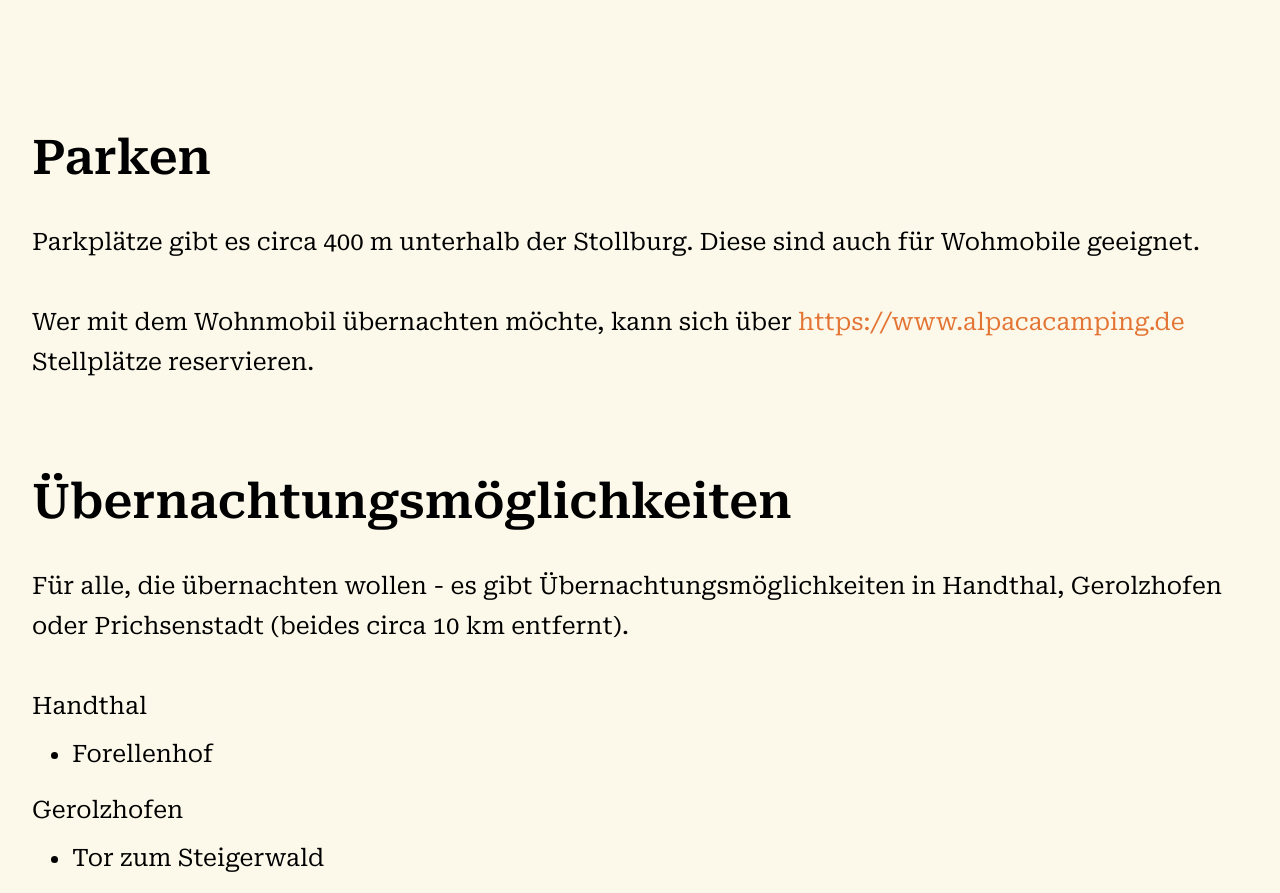
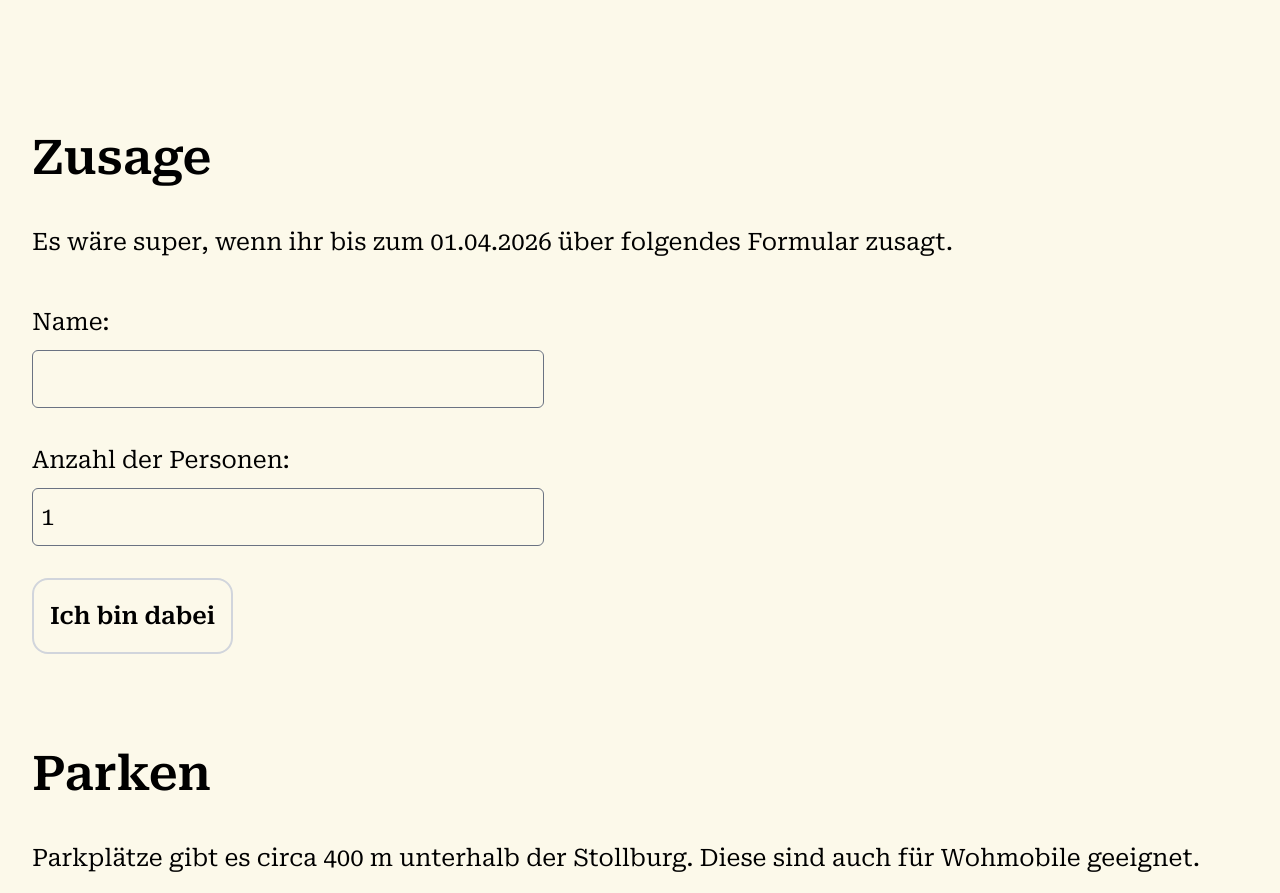
Before and after one commit to fkleed/60-years-party, an Angular app: page / in a window 1280 px wide. Shown: the part 2002-2895 px from the top of the page. Built offline with nearby package versions, Linux system fonts and the light colour scheme.

Commit message:
WIP layout

```diff
--- a/src/app/app.html
+++ b/src/app/app.html
@@ -21,6 +21,9 @@
         <br>
         <p>Wir feiern gemeinsam am 23.05.2026 um 18 Uhr in Handthal auf der Stollburg, 97516 Oberschwarzach.</p>
       </app-image-with-content>
+    </div>
+    <div class="content">
+      <app-acceptance-form />
     </div>
     <div class="content">
       <h2 class="text-4xl lg:text-5xl font-semibold">Parken</h2>
--- a/src/app/app.ts
+++ b/src/app/app.ts
@@ -3,10 +3,11 @@ import { Header } from "./layout/header/header";
 import { Footer } from "./layout/footer/footer";
 import { ImagePosition, ImageWithContent, ImageWithContentData } from './components/image-with-content/image-with-content';
 import { Confetti } from "./components/confetti/confetti";
+import { AcceptanceForm } from "./components/acceptance-form/acceptance-form";
 
 @Component({
   selector: 'app-root',
-  imports: [Header, Footer, ImageWithContent, Confetti],
+  imports: [Header, Footer, ImageWithContent, Confetti, AcceptanceForm],
   templateUrl: './app.html',
   styleUrl: './app.css',
 })
--- /dev/null
+++ b/src/app/components/acceptance-form/acceptance-form.html
@@ -0,0 +1,54 @@
+<h2 class="text-4xl lg:text-5xl font-semibold">Zusage</h2>
+<br>
+<p>Es wäre super, wenn ihr bis zum {{ acceptanceDeadline | date:'dd.MM.yyyy' }} über folgendes Formular zusagt.</p>
+<br>
+<form [formGroup]="acceptanceForm" class="flex flex-col" (ngSubmit)="onSubmit()">
+    <label for="name">Name: </label>
+    <input id="name" type="text" formControlName="name"
+        class="mt-2 rounded-md border border-gray-500 p-2 focus:outline focus:outline-2 focus:outline-secondary max-w-lg" />
+
+    @if (nameControl != null && nameControl.invalid && (nameControl.dirty || nameControl.touched)) {
+    <span class="text-base text-red-500">*Name wird benötigt</span>
+    }
+
+    <label for="numberOfPersons" class="mt-8">Anzahl der Personen:</label>
+    <input id="numberOfPersons" type="number" formControlName="numberOfPersons"
+        class="mt-2 rounded-md border border-gray-500 p-2 focus:outline focus:outline-2 focus:outline-secondary max-w-lg" />
+
+    @if (numberOfPersonsControl != null && numberOfPersonsControl.invalid && (numberOfPersonsControl.dirty ||
+    numberOfPersonsControl.touched)) {
+
+    @if(numberOfPersonsControl.hasError('min')) {
+    <span class="text-base text-red-500">*Die Anzahl der Personen muss mindestens 1 betragen.</span>
+
+    }
+
+    @if(numberOfPersonsControl.hasError('max')) {
+    <span class="text-base text-red-500">*Die Anzahl der Personen darf höchstens 5 betragen.</span>
+    }
+
+    @if(numberOfPersonsControl.hasError('required')) {
+    <span class="text-base text-red-500">*Die Anzahl der Personen wird benötigt.</span>
+    }
+    }
+
+    <button type="submit" [disabled]="!acceptanceForm.valid" class="
+    mt-8 w-fit
+    cursor-pointer
+    inline-flex items-center justify-center
+    rounded-2xl p-4
+    border-2 border-secondary
+    font-semibold
+    transition-colors duration-250
+
+    hover:bg-secondary
+    active:bg-secondary
+    focus-visible:bg-secondary
+
+    disabled:cursor-not-allowed
+    disabled:bg-inherit
+    disabled:border-gray-300
+  ">
+        Ich bin dabei
+    </button>
+</form>
--- /dev/null
+++ b/src/app/components/acceptance-form/acceptance-form.ts
@@ -0,0 +1,35 @@
+import { CommonModule } from '@angular/common';
+import { Component, inject } from '@angular/core';
+import { FormBuilder, FormControl, FormGroup, ReactiveFormsModule, Validators } from '@angular/forms';
+
+@Component({
+  selector: 'app-acceptance-form',
+  imports: [CommonModule, ReactiveFormsModule],
+  templateUrl: './acceptance-form.html',
+  styleUrl: './acceptance-form.css',
+})
+export class AcceptanceForm {
+
+  private formBuilder = inject(FormBuilder);
+
+
+  protected readonly acceptanceDeadline = new Date(2026, 3, 1, 23, 59, 0, 0);
+
+  acceptanceForm = this.formBuilder.group({
+    name: ['', Validators.required],
+    numberOfPersons: [1, [Validators.required, Validators.min(1), Validators.max(5)]],
+  });
+
+  get nameControl() {
+    return this.acceptanceForm.get('name');
+  }
+
+
+  get numberOfPersonsControl() {
+    return this.acceptanceForm.get('numberOfPersons');
+  }
+
+  onSubmit() {
+    console.log(this.acceptanceForm.value);
+  }
+}
--- a/src/styles.css
+++ b/src/styles.css
@@ -55,3 +55,7 @@ a:focus {
     text-decoration: none;
     color: #E37434;
 }
+
+input {
+  appearance: none;
+}
```
Also changed, not shown: src/app/components/acceptance-form/acceptance-form.css (added).
